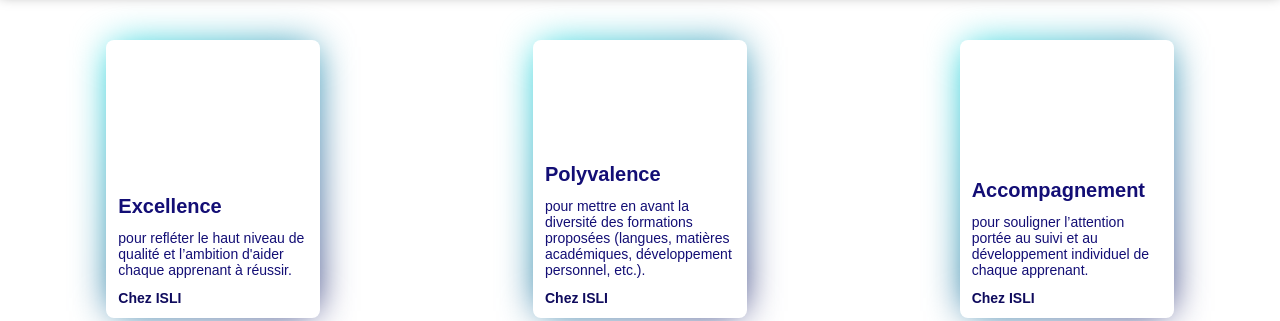
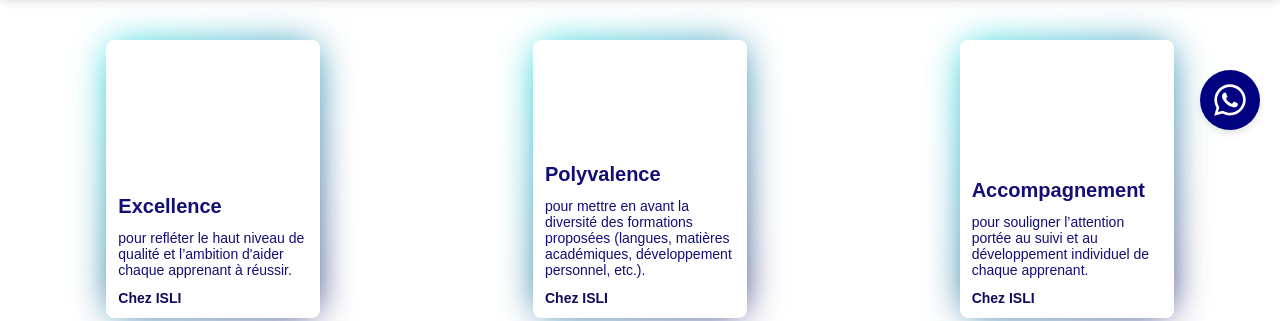
Before and after one commit to QuickScan0/CentreDeFormation, a plain HTML site: page index.html in a window 1280 px wide. Shown: the part 650-971 px from the top of the page. Drawn offline with Linux system fonts and the light colour scheme.

Commit message:
addinwhatssap icon

```diff
--- a/index.html
+++ b/index.html
@@ -17,6 +17,11 @@
  <header class="header">
 
  </header>
+ <a href="https://wa.me/1234567890" target="_blank" class="whatsapp-button" aria-label="Contact us on WhatsApp">
+  <svg class="whatsapp-icon" xmlns="http://www.w3.org/2000/svg" viewBox="0 0 448 512">
+      <path fill="#ffffff" d="M380.9 97.1C339 55.1 283.2 32 223.9 32c-122.4 0-222 99.6-222 222 0 39.1 10.2 77.3 29.6 111L0 480l117.7-30.9c32.4 17.7 68.9 27 106.1 27h.1c122.3 0 224.1-99.6 224.1-222 0-59.3-25.2-115-67.1-157zm-157 341.6c-33.2 0-65.7-8.9-94-25.7l-6.7-4-69.8 18.3L72 359.2l-4.4-7c-18.5-29.4-28.2-63.3-28.2-98.2 0-101.7 82.8-184.5 184.6-184.5 49.3 0 95.6 19.2 130.4 54.1 34.8 34.9 56.2 81.2 56.1 130.5 0 101.8-84.9 184.6-186.6 184.6zm101.2-138.2c-5.5-2.8-32.8-16.2-37.9-18-5.1-1.9-8.8-2.8-12.5 2.8-3.7 5.6-14.3 18-17.6 21.8-3.2 3.7-6.5 4.2-12 1.4-32.6-16.3-54-29.1-75.5-66-5.7-9.8 5.7-9.1 16.3-30.3 1.8-3.7.9-6.9-.5-9.7-1.4-2.8-12.5-30.1-17.1-41.2-4.5-10.8-9.1-9.3-12.5-9.5-3.2-.2-6.9-.2-10.6-.2-3.7 0-9.7 1.4-14.8 6.9-5.1 5.6-19.4 19-19.4 46.3 0 27.3 19.9 53.7 22.6 57.4 2.8 3.7 39.1 59.7 94.8 83.8 35.2 15.2 49 16.5 66.6 13.9 10.7-1.6 32.8-13.4 37.4-26.4 4.6-13 4.6-24.1 3.2-26.4-1.3-2.5-5-3.9-10.5-6.6z"/>
+  </svg>
+</a>
  <div class="firstBody" >
 
  </div>
--- a/style/firstBody.css
+++ b/style/firstBody.css
@@ -40,3 +40,34 @@ body, html {
         font-size: 32px;
     }
 }
+.whatsapp-button {
+    position: fixed;
+    bottom: 20px;
+    right: 20px;
+    background-color:  #000080;
+    border-radius: 50%;
+    width: 60px;
+    height: 60px;
+    display: flex;
+    align-items: center;
+    justify-content: center;
+    box-shadow: 0 4px 6px rgba(0, 0, 0, 0.1);
+    transition: background-color 0.3s;
+    z-index: 1000;
+}
+
+.whatsapp-button:hover {
+    background-color:  #25D366;
+}
+
+.whatsapp-icon {
+    width: 36px;
+    height: 36px;
+}
+
+/* Demo content styles */
+.content {
+    height: 200vh;
+    padding: 20px;
+    background: linear-gradient(to bottom, #f0f0f0, #e0e0e0);
+}
```
Also changed, not shown: icons/whatsap.png (deleted).
